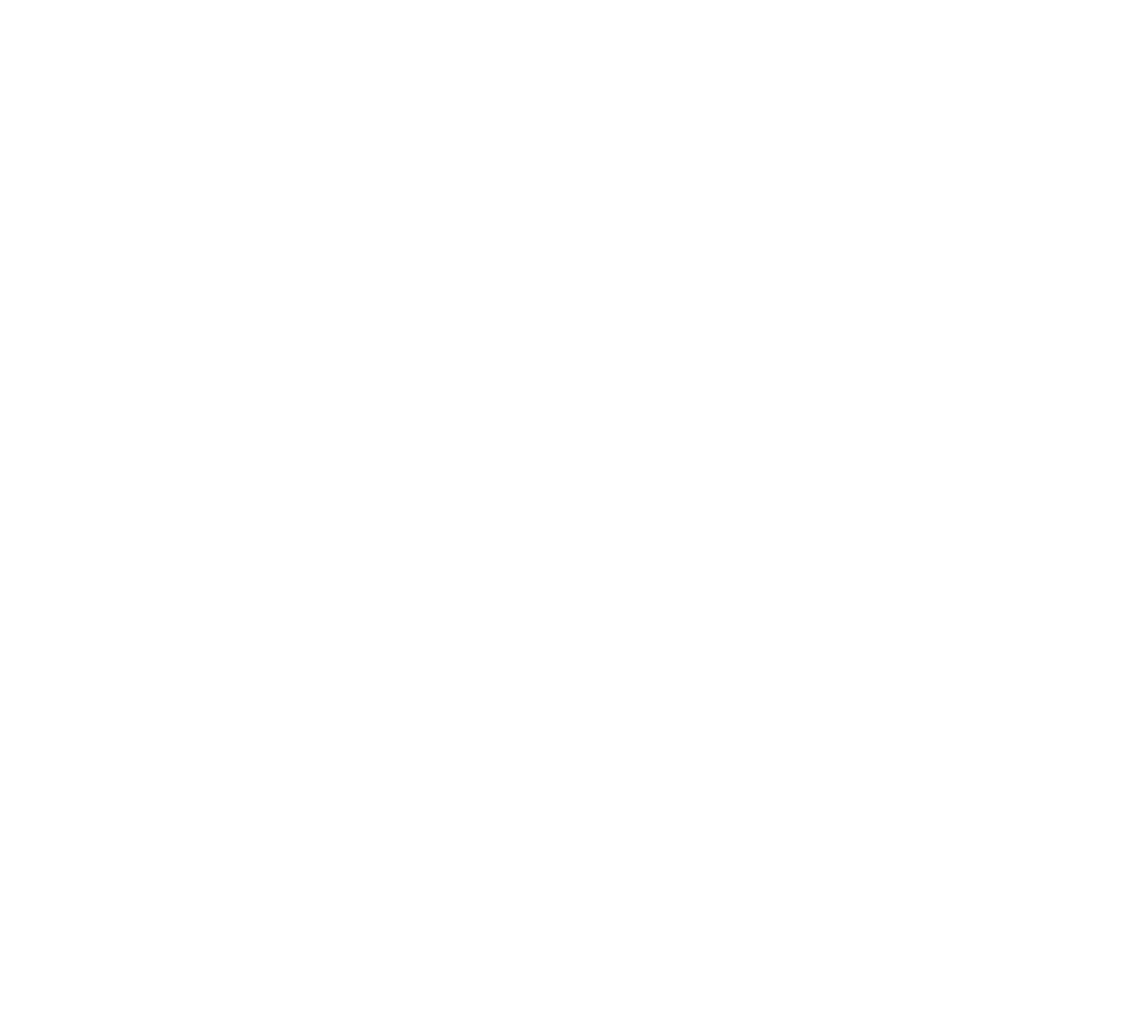
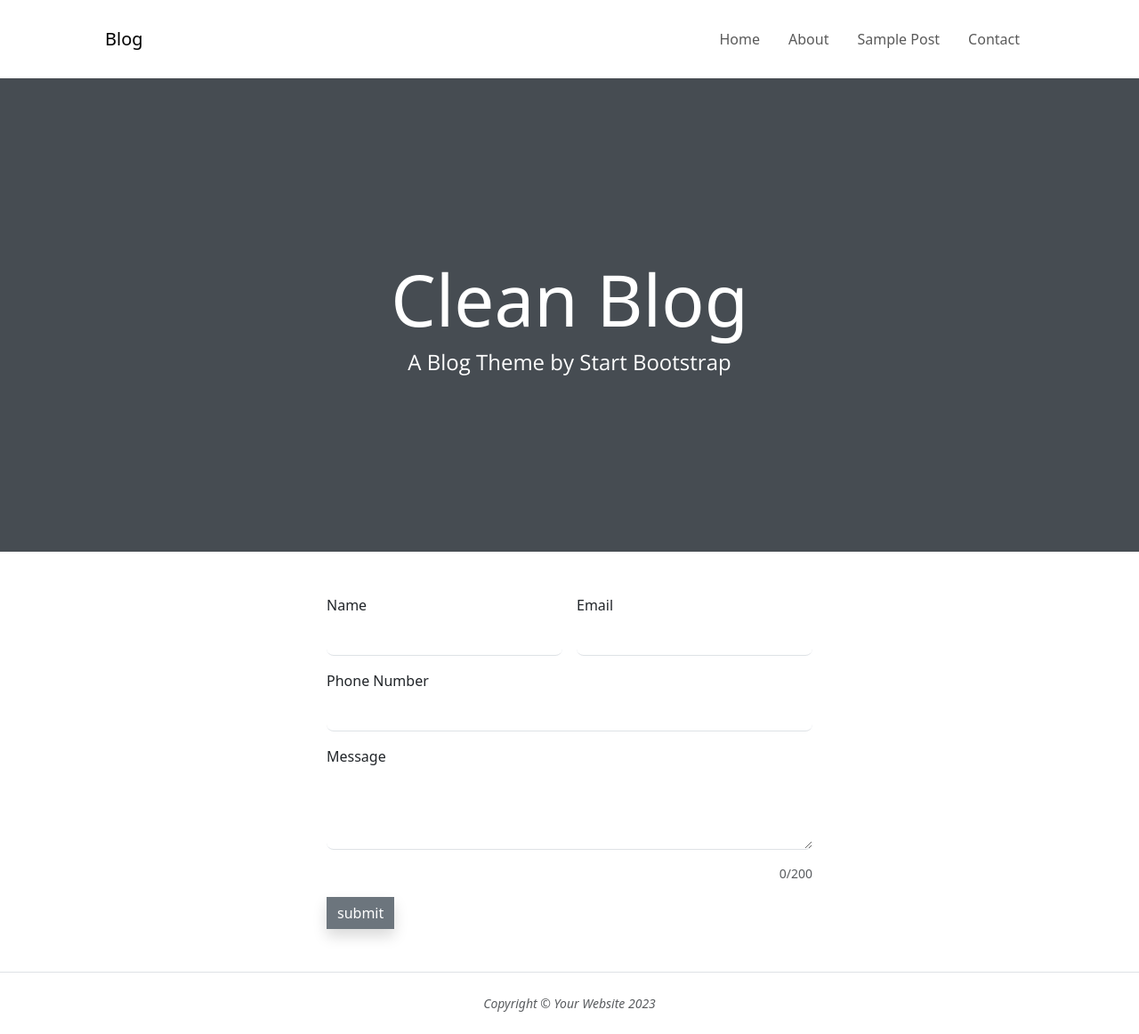
Before and after one commit to CryptonFuture/blog-react, a React (Vite) app: page /contact-page in a window 1280 px wide. Before the commit this address had no page. Shown: the whole page at 89% size. Before the commit the page ends 800 px from the top, so only its background shows below. Built offline with nearby package versions, Linux system fonts and the light colour scheme.

Commit message:
contact page is completed

```diff
--- a/src/Routers/Routers.tsx
+++ b/src/Routers/Routers.tsx
@@ -1,6 +1,7 @@
 import React from 'react'
 import {BrowserRouter as Router, Routes, Route} from 'react-router-dom'
 import Home from '../pages/Home/Home'
+import Contact from '../pages/Contact/Contact'
 
 export default function Routers() {
   return (
@@ -8,6 +9,7 @@
       <Router>
         <Routes>
             <Route path='/' element={<Home />} />
+            <Route path='/contact-page' element={<Contact />} />
         </Routes>
       </Router>
     </>
--- a/src/components/Card/Card.tsx
+++ b/src/components/Card/Card.tsx
@@ -4,7 +4,7 @@
     return (
         <>
             <div className='col-12 col-lg-4 mt-3'>
-                <div className="card">
+                <div className="card shadow border-0 rounded-3">
                     <img src={item.image} className="card-img-top" alt="..." />
                     <div className="card-body">
                         <h5 className="card-title">{item.title}</h5>
--- a/src/components/Navbar/Navbar.tsx
+++ b/src/components/Navbar/Navbar.tsx
@@ -1,4 +1,5 @@
 import React from 'react'
+import { Link } from 'react-router-dom'
 
 export default function Navbar() {
     return (
@@ -12,10 +13,10 @@
                     </button>
                     <div className="collapse navbar-collapse" id="navbarResponsive">
                         <ul className="navbar-nav ms-auto py-4 py-lg-0">
-                            <li className="nav-item"><a className="nav-link px-lg-3 py-3 py-lg-4" href="index.html">Home</a></li>
-                            <li className="nav-item"><a className="nav-link px-lg-3 py-3 py-lg-4" href="about.html">About</a></li>
-                            <li className="nav-item"><a className="nav-link px-lg-3 py-3 py-lg-4" href="post.html">Sample Post</a></li>
-                            <li className="nav-item"><a className="nav-link px-lg-3 py-3 py-lg-4" href="contact.html">Contact</a></li>
+                            <li className="nav-item"><Link to={'/'} className="nav-link px-lg-3 py-3 py-lg-4">Home</Link></li>
+                            <li className="nav-item"><Link className="nav-link px-lg-3 py-3 py-lg-4">About</Link></li>
+                            <li className="nav-item"><Link className="nav-link px-lg-3 py-3 py-lg-4">Sample Post</Link></li>
+                            <li className="nav-item"><Link to={'/contact-page'} className="nav-link px-lg-3 py-3 py-lg-4">Contact</Link></li>
                         </ul>
                     </div>
                 </div>
--- /dev/null
+++ b/src/pages/Contact/Contact.tsx
@@ -0,0 +1,59 @@
+import React, { useState } from 'react'
+import Navbar from '../../components/Navbar/Navbar'
+import Header from '../../components/Header/Header'
+import Footer from '../../components/Footer/Footer'
+
+
+export default function Contact() {
+    const [message, setMessage] = useState('');
+    const maxLength = 200;
+
+    const handleChange = (e: any) => {
+        const value = e.target.value;
+        if (value.length <= maxLength) {
+            setMessage(value);
+        }
+    };
+    return (
+        <>
+            <Navbar />
+            <Header />
+            <div className='container'>
+                <div className='row justify-content-center align-item-center'>
+                    <div className='col-12 col-lg-6'>
+                        <form className="row g-3">
+                            <div className="col-md-6">
+                                <label htmlFor="inputEmail4" className="form-label">Name</label>
+                                <input type="text" className="form-control focus-ring focus-ring-light border-0 border-bottom rounded-3" id="inputEmail4" required />
+                            </div>
+                            <div className="col-md-6">
+                                <label htmlFor="inputPassword4" className="form-label">Email</label>
+                                <input type="email" className="form-control focus-ring focus-ring-light border-0 border-bottom rounded-3" id="inputPassword4" required />
+                            </div>
+                            <div className="col-12">
+                                <label htmlFor="inputAddress" className="form-label">Phone Number</label>
+                                <input type="text" className="form-control focus-ring focus-ring-light border-0 border-bottom rounded-3" id="inputAddress" required />
+                            </div>
+                            <div className="col-12">
+                                <label htmlFor="inputAddress" className="form-label">Message</label>
+                                <textarea value={message}
+                                  required  onChange={handleChange} maxLength={200} className="form-control focus-ring focus-ring-light border-0 border-bottom rounded-3" id="exampleFormControlTextarea1" rows={3}></textarea>
+                            </div>
+                            <div className="text-end text-muted small">
+
+                                {message.length}/{maxLength}
+                            </div>
+                            {message.length === maxLength && (
+                                <div className="text-danger mt-1">Maximum 200 characters allowed.</div>
+                            )}
+                            <div className="col-12">
+                                <button type="submit" className="btn btn-secondary border-0 shadow rounded-0">submit</button>
+                            </div>
+                        </form>
+                    </div>
+                </div>
+            </div>
+            <Footer />
+        </>
+    )
+}
```
